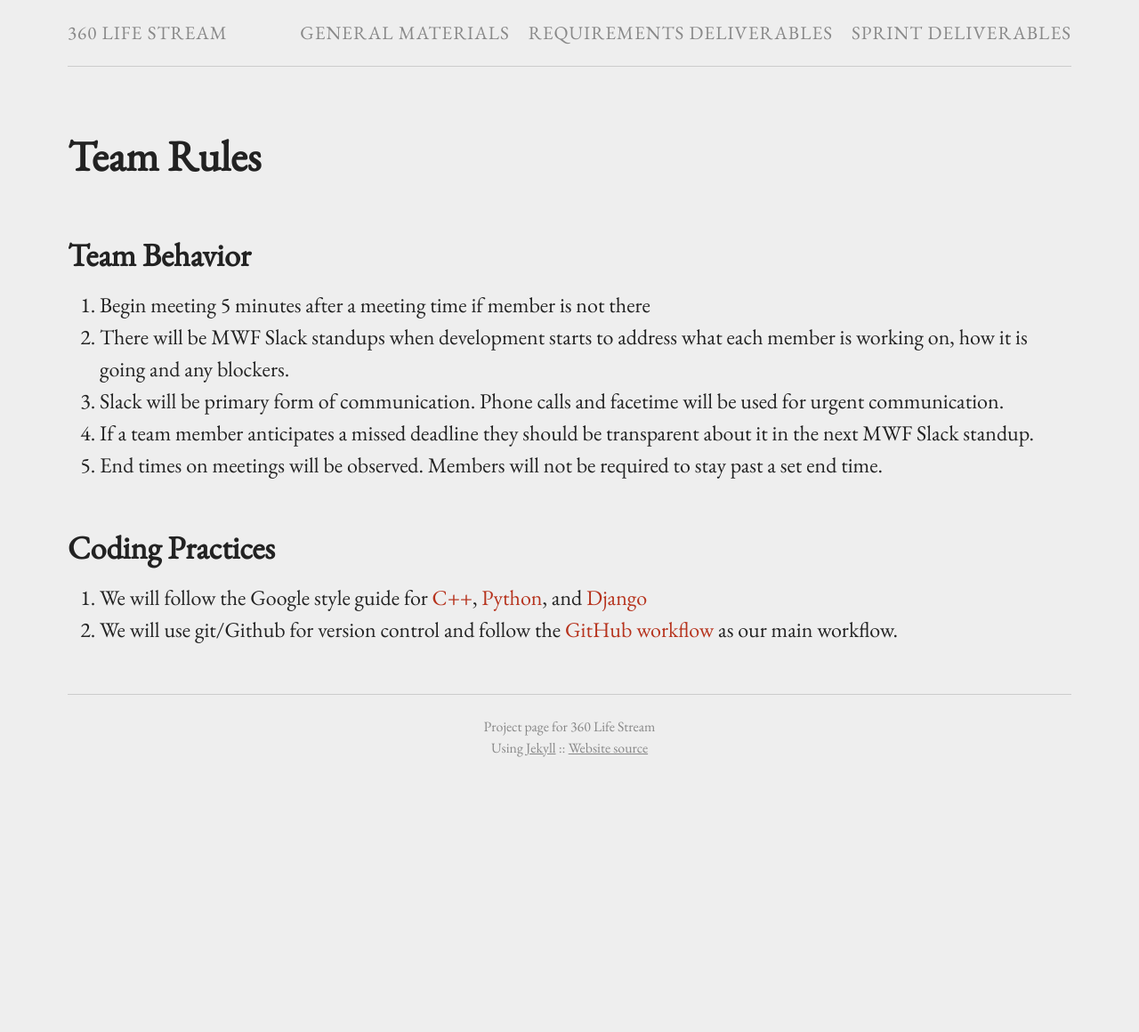
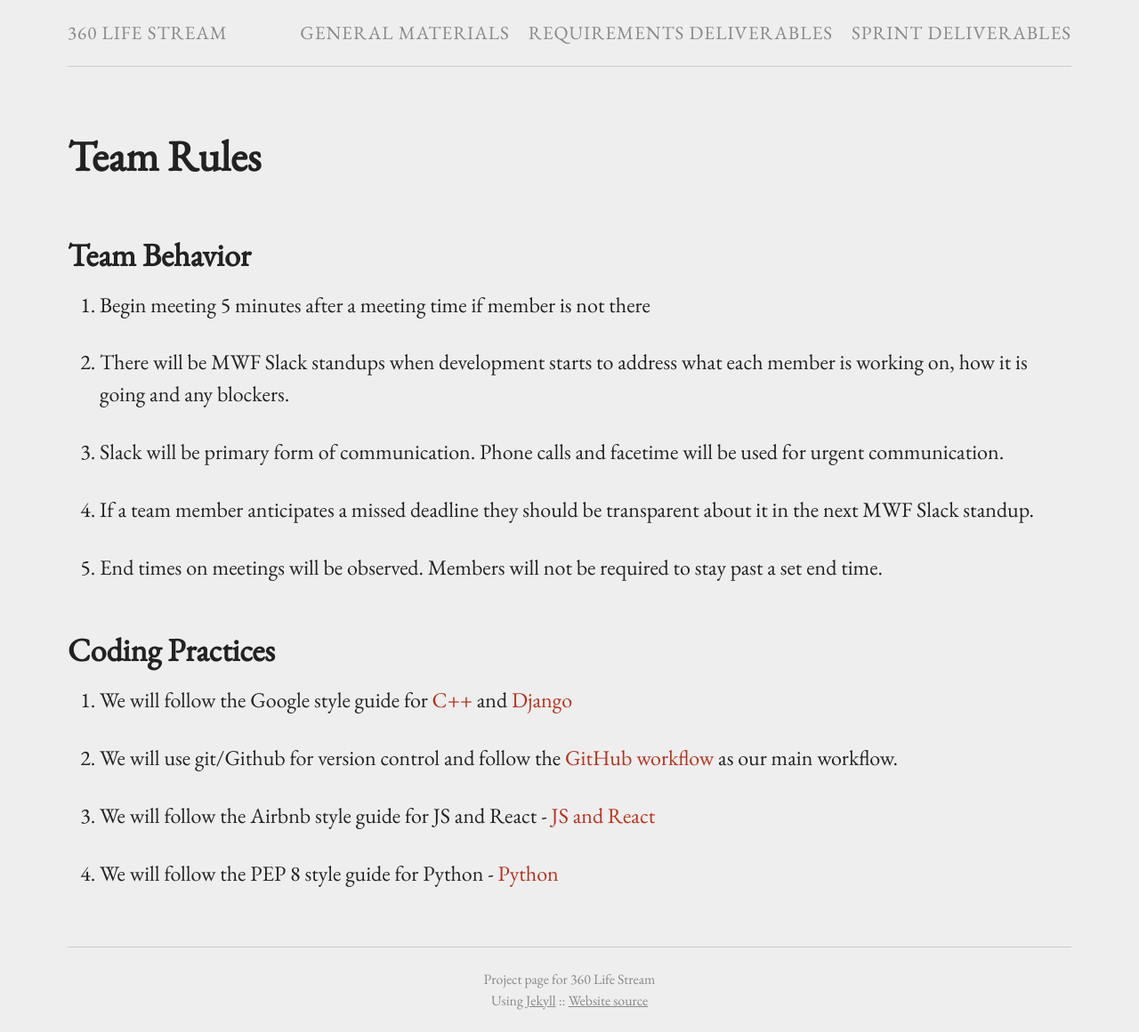
Before and after one commit to 360ls/360ls, a Jekyll site: the page built from _general/rules.md, in a window 1280 px wide. Shown: the whole page at 89% size. Built offline with Jekyll 4.4.1, drawn with Linux system fonts in a browser that asks for light colours; before the commit the page ends 900 px from its top, so only the background shows below that.

Commit message:
updated rules

```diff
--- a/_general/rules.md
+++ b/_general/rules.md
@@ -5,11 +5,20 @@ title: Team Rules
 
 ## Team Behavior
 1. Begin meeting 5 minutes after a meeting time if member is not there
-2. There will be MWF Slack standups when development starts to address  what each member is working on, how it is going and any blockers.
+
+2. There will be MWF Slack standups when development starts to address what each member is working on, how it is going and any blockers.
+
 3. Slack will be primary form of communication. Phone calls and facetime will be used for urgent communication.
+
 4. If a team member anticipates a missed deadline they should be transparent about it in the next MWF Slack standup.
+
 5. End times on meetings will be observed. Members will not be required to stay past a set end time.
 
 ## Coding Practices
-1. We will follow the Google style guide for [C++](https://google.github.io/styleguide/cppguide.html), [Python](https://google.github.io/styleguide/pyguide.html), and [Django](https://docs.djangoproject.com/en/dev/internals/contributing/writing-code/coding-style/)
+1. We will follow the Google style guide for [C++](https://google.github.io/styleguide/cppguide.html) and [Django](https://docs.djangoproject.com/en/dev/internals/contributing/writing-code/coding-style/)
+
 2. We will use git/Github for version control and follow the [GitHub workflow](https://guides.github.com/introduction/flow/) as our main workflow.
+
+3. We will follow the Airbnb style guide for JS and React - [JS and React](http://airbnb.io/javascript/)
+
+4. We will follow the PEP 8 style guide for Python - [Python](https://www.python.org/dev/peps/pep-0008/)
```
